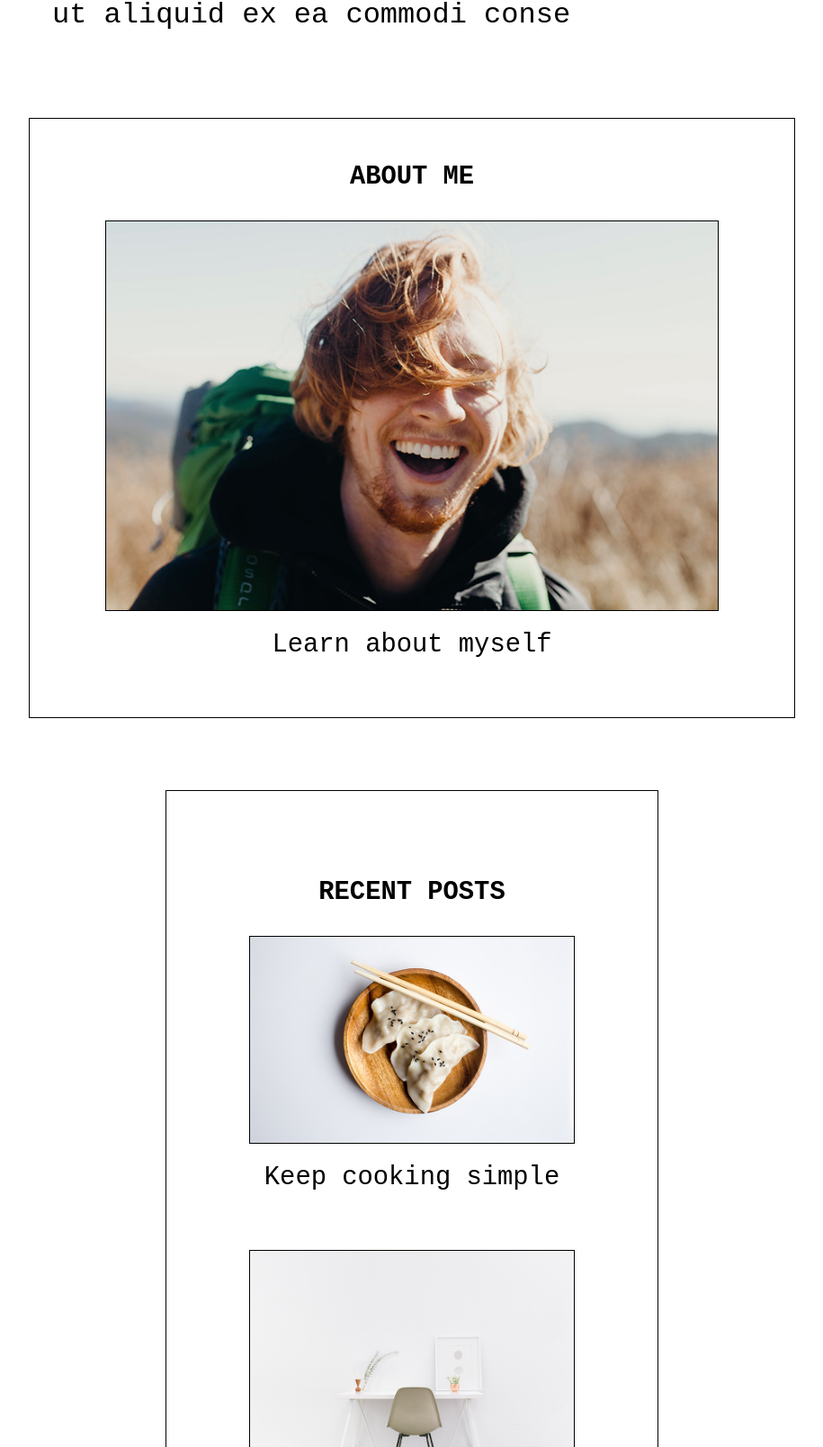
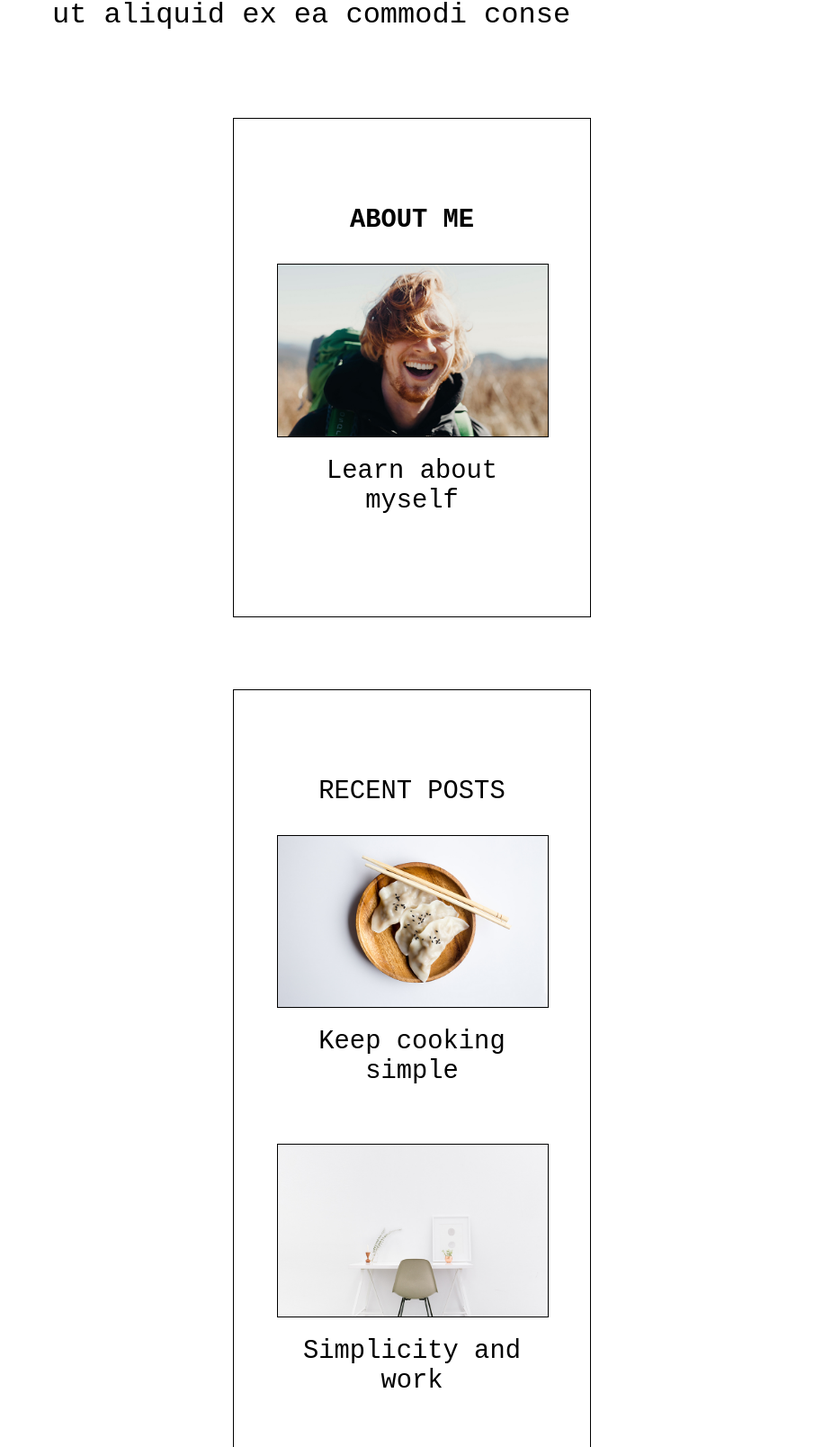
Before and after one commit to Josheir/livingsimplelife, a website: page aboutme.html in a window 1280 px wide. Shown: the part 5192-6800 px from the top of the page at 90% size, without its empty margins (42-957 px from the left). Drawn offline with Linux system fonts and the light colour scheme.

Commit message:
Fixed images.

```diff
--- a/aboutme.css
+++ b/aboutme.css
@@ -220,7 +220,7 @@ a{
 
 .large-image {
   border: 1px solid;
-  width: 70%;
+  width: 100%;
 
 }
 
@@ -256,10 +256,10 @@ a{
 
 
 .image-on-right-top {
-  width: 85%;
+  width: 30%;
   border: 1px solid #000000;
   text-align: center;
-
+  padding: 3rem;
   margin: 0 auto;
   margin-top: 5rem;
 }
@@ -274,7 +274,7 @@ a{
 /*below*/
 .large-image-lower {
   border: 1px solid black;
-  width: 80%;
+  width: 100%;
 }
 
 
@@ -295,7 +295,7 @@ a{
 
 
 .images-on-right-bottom {
-  width: 45%;
+  width: 30%;
   border: 1px solid black;
   text-align: center;
   padding: 3rem;
--- a/aboutme.html
+++ b/aboutme.html
@@ -181,7 +181,7 @@
             </div>
           </div>
           <div class="images-on-right-bottom">
-            <h3 class="aside-heading">RECENT POSTS</h3>
+            <div class="aside-heading">RECENT POSTS</div>
             <div>
               <img
                 class="large-image-lower"
```
Also changed, not shown: index.html (+1 -1 lines).
